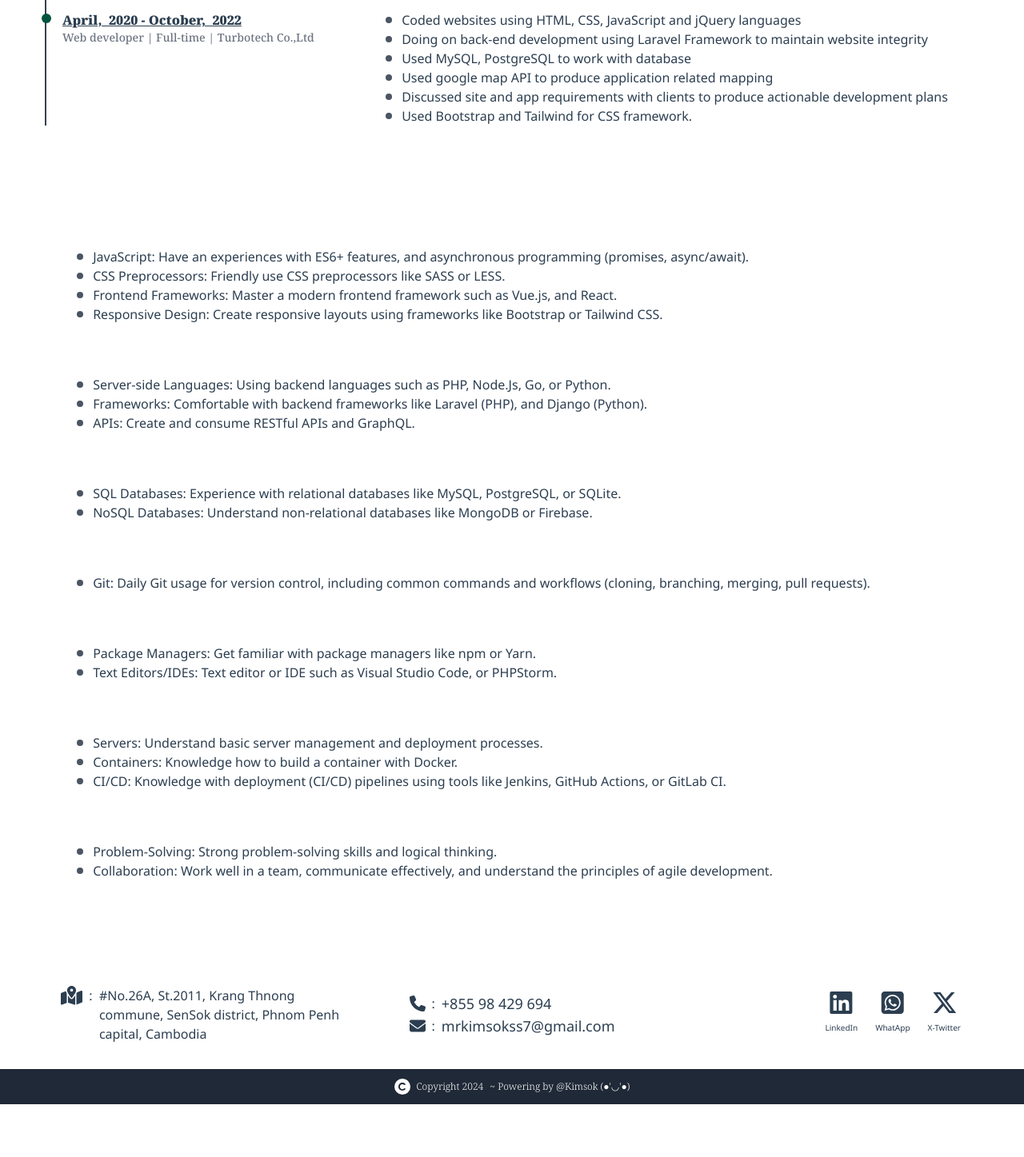
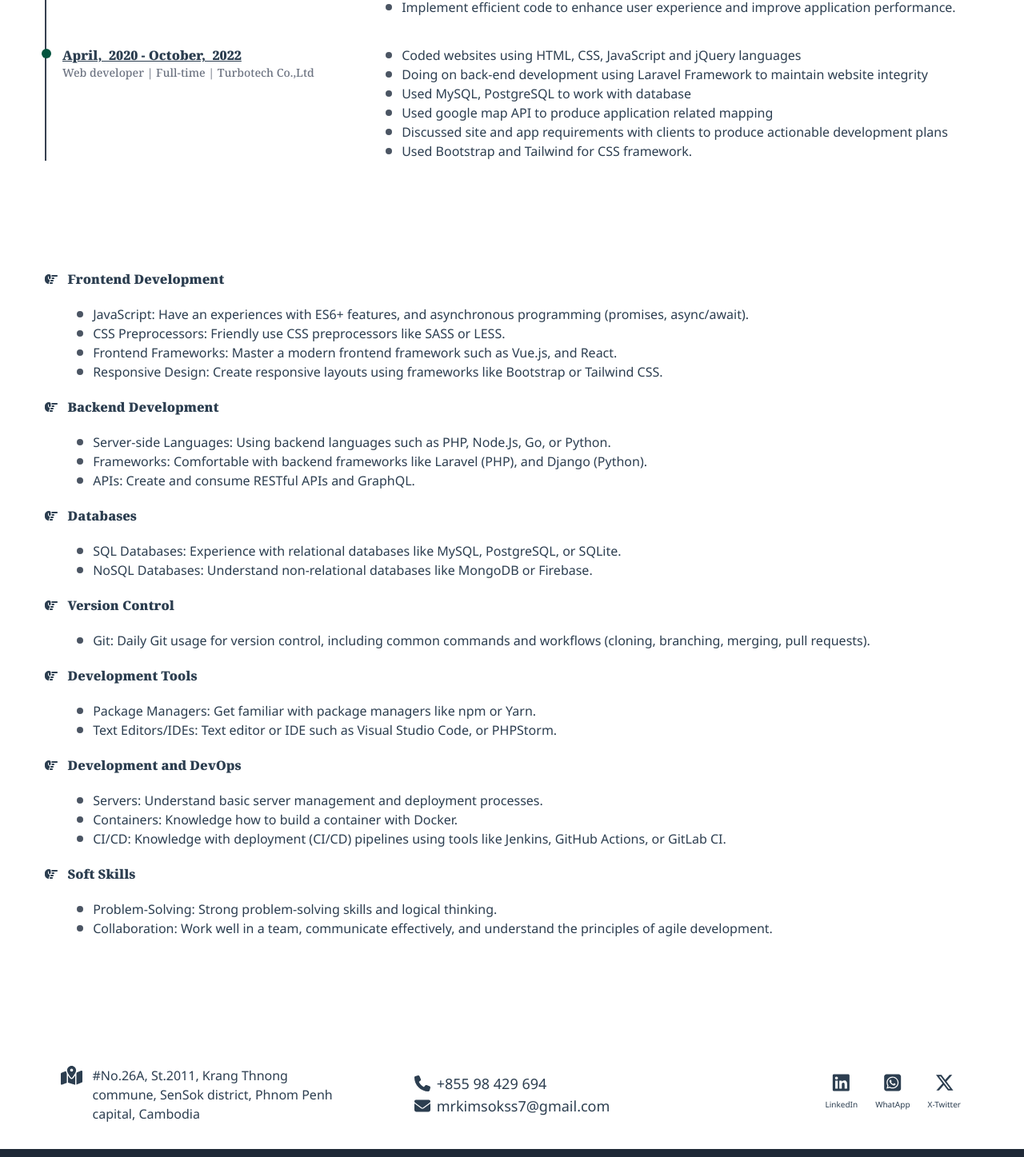
Before and after one commit to sokkim168/My-Portfolio, a Vue app: page / in a window 1280 px wide. Shown: the part 1301-2748 px from the top of the page at 80% size. Before the commit the page ends 2682 px from the top, so only its background shows below. Built offline with nearby package versions, Linux system fonts and the light colour scheme; a web font is replaced by a local one.

Commit message:
update menu

```diff
--- a/src/components/Layouts/Header.vue
+++ b/src/components/Layouts/Header.vue
@@ -16,7 +16,7 @@
       </div>
 
       <div :class="`w-full max-sm:relative`">
-        <div :class="`${viewMenu} sm:block sm:flex max-sm:absolute flex justify-between text-md gap-8 items-center max-sm:gap-0 max-sm:text-sm max-sm:flex-col max-sm:h-52 w-full top-0 left-0 py-2 max-sm:p-2 max-sm:bg-gray-900 max-sm:bg-opacity-85`">
+        <div :class="`${viewMenu} sm:block sm:flex max-sm:absolute text-white flex justify-between text-md gap-8 items-center max-sm:gap-0 max-sm:text-sm max-sm:flex-col max-sm:h-52 w-full top-0 left-0 py-2 max-sm:p-2 max-sm:bg-gray-900 max-sm:bg-opacity-85`">
           <a href="#home" class="hover:text-green-600 max-sm:text-center">Home</a>
           <a href="#about" class="hover:text-green-600 max-sm:text-center">About Me</a>
           <a href="#experience" class="hover:text-green-600 max-sm:text-center">Experiences</a>
--- a/src/components/Portfolio/index.vue
+++ b/src/components/Portfolio/index.vue
@@ -1,7 +1,7 @@
 <template>
       <div class="flex flex-col gap-2 w-full mt-16 max-sm:mt-10">
-        <div class="flex flex-row backgound-cover" id="home">
-          <div class="flex w-full bg-gradient-to-r from-gray-900 to-100%">
+        <div class="flex flex-row backgound-cover "  id="home">
+          <div class="flex w-full bg-gradient-to-r from-gray-900 ">
             <div class="flex w-1/2 rounded-2x px-14 max-sm:px-5 items-center max-sm:justify-center">
               <div class="w-auto max-sm:mt-10 max-sm:pl-10 max-md:mt-12 max-md:mr-12 max-sm:mr-0 max-sm:mt-15 items-end justify-items-end justify-end">
                 <h1 class="flex text-7xl text-white max-sm:text-5xl">HELLO, I AM</h1>
@@ -17,7 +17,7 @@
           </div>
         </div>
 
-        <div class="flex flex-row py-3 px-14 max-sm:px-5" id="about">
+        <div class="flex flex-row pt-10 px-14 max-sm:px-5" id="about">
           <div class="flex flex-col w-full">
             <h1 class="flex flex-row w-full justify-center text-white text-xl text-bold py-2 my-3">About Me</h1>
             <div class="flex flex-row max-sm:flex-col w-full">
@@ -79,7 +79,7 @@
           </div>
         </div>
 
-        <div class="flex flex-row py-3 px-14 max-sm:px-5" id="experience">
+        <div class="flex flex-row py-3 pt-10 px-14 max-sm:px-5" id="experience">
           <div class="flex flex-col w-full ">
             <h1 class="flex flex-row w-full justify-center text-white text-xl text-bold py-2 my-3">Works Experiences</h1>
             <div class="flex flex-row w-full">
@@ -193,14 +193,14 @@
           </div>
         </div>
 
-        <div class="flex flex-row py-3 px-14 max-sm:px-5" id="skill">
+        <div class="flex flex-row py-3 pt-10 px-14 max-sm:px-5" id="skill">
           <div class="flex flex-col w-full ">
-            <h1 class="flex flex-row w-full justify-center text-white text-xl text-bold  py-2 my-3">Skills</h1>
+            <h1 class="flex flex-row w-full justify-center text-white text-xl text-bold  py-2 my-3" >Skills</h1>
             <div class="flex flex-col w-full ">
 
               <div class="flex flex-col">
                 <div class="flex flex-col w-full">
-                  <h1 class="flex flex-row w-full items-center text-white text-md text-bold py-2"><font-awesome-icon :icon="['fas', 'hand-point-right']" /> &nbsp;&nbsp; Frontend Development</h1>
+                  <h1 class="flex flex-row w-full items-center text-md noto-serif-900 py-2"><font-awesome-icon :icon="['fas', 'hand-point-right']" /> &nbsp;&nbsp; Frontend Development</h1>
                   <div class="flex flex-row w-full pl-10 py-3">
                     <article class="text-wrap">
                       <div class="noto-sans-300">
@@ -229,7 +229,7 @@
 
               <div class="flex flex-col">
                 <div class="flex flex-col w-full">
-                  <h1 class="flex flex-row w-full items-center text-white text-md text-bold py-2"><font-awesome-icon :icon="['fas', 'hand-point-right']" /> &nbsp;&nbsp; Backend Development</h1>
+                  <h1 class="flex flex-row w-full items-center noto-serif-900 text-md text-bold py-2"><font-awesome-icon :icon="['fas', 'hand-point-right']" /> &nbsp;&nbsp; Backend Development</h1>
                   <div class="flex flex-row w-full pl-10 py-3">
                     <article class="text-wrap">
                       <div class="noto-sans-300">
@@ -256,7 +256,7 @@
 
               <div class="flex flex-col">
                 <div class="flex flex-col w-full">
-                  <h1 class="flex flex-row w-full items-center text-white text-md text-bold py-2"><font-awesome-icon :icon="['fas', 'hand-point-right']" /> &nbsp;&nbsp; Databases</h1>
+                  <h1 class="flex flex-row w-full items-center noto-serif-900 text-md text-bold py-2"><font-awesome-icon :icon="['fas', 'hand-point-right']" /> &nbsp;&nbsp; Databases</h1>
                   <div class="flex flex-row w-full pl-10 py-3">
                     <article class="text-wrap">
                       <div class="noto-sans-300">
@@ -277,7 +277,7 @@
 
               <div class="flex flex-col">
                 <div class="flex flex-col w-full">
-                  <h1 class="flex flex-row w-full items-center text-white text-md text-bold py-2"><font-awesome-icon :icon="['fas', 'hand-point-right']" /> &nbsp;&nbsp; Version Control</h1>
+                  <h1 class="flex flex-row w-full items-center noto-serif-900 text-md text-bold py-2"><font-awesome-icon :icon="['fas', 'hand-point-right']" /> &nbsp;&nbsp; Version Control</h1>
                   <div class="flex flex-row w-full pl-10 py-3">
                     <article class="text-wrap">
                       <div class="noto-sans-300">
@@ -294,7 +294,7 @@
 
               <div class="flex flex-col">
                 <div class="flex flex-col w-full">
-                  <h1 class="flex flex-row w-full items-center text-white text-md text-bold py-2"><font-awesome-icon :icon="['fas', 'hand-point-right']" /> &nbsp;&nbsp; Development Tools</h1>
+                  <h1 class="flex flex-row w-full items-center noto-serif-900 text-md text-bold py-2"><font-awesome-icon :icon="['fas', 'hand-point-right']" /> &nbsp;&nbsp; Development Tools</h1>
                   <div class="flex flex-row w-full pl-10 py-3">
                     <article class="text-wrap">
                       <div class="noto-sans-300">
@@ -314,7 +314,7 @@
 
               <div class="flex flex-col">
                 <div class="flex flex-col w-full">
-                  <h1 class="flex flex-row w-full items-center text-white text-md text-bold py-2"><font-awesome-icon :icon="['fas', 'hand-point-right']" /> &nbsp;&nbsp; Development and DevOps</h1>
+                  <h1 class="flex flex-row w-full items-center noto-serif-900 text-md text-bold py-2"><font-awesome-icon :icon="['fas', 'hand-point-right']" /> &nbsp;&nbsp; Development and DevOps</h1>
                   <div class="flex flex-row w-full pl-10 py-3">
                     <article class="text-wrap">
                       <div class="noto-sans-300">
@@ -338,7 +338,7 @@
 
               <div class="flex flex-col">
                 <div class="flex flex-col w-full">
-                  <h1 class="flex flex-row w-full items-center text-white text-md text-bold py-2"><font-awesome-icon :icon="['fas', 'hand-point-right']" /> &nbsp;&nbsp; Soft Skills</h1>
+                  <h1 class="flex flex-row w-full items-center noto-serif-900 text-md text-bold py-2"><font-awesome-icon :icon="['fas', 'hand-point-right']" /> &nbsp;&nbsp; Soft Skills</h1>
                   <div class="flex flex-row w-full pl-10 py-3">
                     <article class="text-wrap">
                       <div class="noto-sans-300">
@@ -380,26 +380,24 @@
           </div>
         </div>
 
-        <div class="flex flex-row py-3 px-14 max-sm:px-5" id="contact">
+        <div class="flex flex-row py-3 pt-10 px-14 max-sm:px-5" id="contact">
           <div class="flex flex-col w-full ">
             <h1 class="flex flex-row w-full justify-center text-white text-xl text-bold py-2 my-3">Contact Me</h1>
             <div class="flex flex-nowrap py-5">
               <div class="flex px-5 gap-5 w-full max-sm:flex-col">
 
                 <div class="flex w-full justify-start items-center   noto-sans-300">
-                  <div class="flex"><font-awesome-icon class="fa-xl" :icon="['fas', 'map-location-dot']" />&nbsp;&nbsp;:&nbsp;&nbsp;<p>#No.26A, St.2011, Krang Thnong commune, SenSok district, Phnom Penh capital, Cambodia</p></div>
+                  <div class="flex"><font-awesome-icon class="fa-xl" :icon="['fas', 'map-location-dot']" />&nbsp;&nbsp;&nbsp;<p>#No.26A, St.2011, Krang Thnong commune, SenSok district, Phnom Penh capital, Cambodia</p></div>
                 </div>
 
                 <div class="flex w-full items-center justify-center max-sm:justify-start noto-sans-300">
                   <div class="flex-col">
                     <div class="flex flex-row items-center gap-2">
                       <font-awesome-icon class="fa-lg" :icon="['fas', 'phone']" />
-                      <p>:</p>
                       <p class="text-lg">+855 98 429 694</p>
                     </div>
                     <div class="flex flex-row items-center gap-2">
                       <font-awesome-icon class="fa-lg" :icon="['fas', 'envelope']" />
-                      <p>:</p>
                       <p class="text-lg">mrkimsokss7@gmail.com</p>
                     </div>
                     </div>
@@ -407,15 +405,15 @@
 
                 <div class="flex w-full justify-end items-center max-sm:justify-start gap-4 noto-sans-300">
                   <a class="flex flex-col" target="_blank" href="//www.linkedin.com/in/sokkim-roth-466795218">
-                    <font-awesome-icon class="fa-2xl" title="LinkedIn" :icon="['fab', 'linkedin']" />
+                    <font-awesome-icon class="fa-xl" title="LinkedIn" :icon="['fab', 'linkedin']" />
                     <p class="text-2xs py-2">LinkedIn</p>
                   </a>
                   <a class="flex flex-col" target="_blank" href="//www.linkedin.com/in/sokkim-roth-466795218">
-                    <font-awesome-icon class="fa-2xl" title="WhatApp" :icon="['fab', 'square-whatsapp']" />
+                    <font-awesome-icon class="fa-xl" title="WhatApp" :icon="['fab', 'square-whatsapp']" />
                     <p class="text-2xs py-2">WhatApp</p>
                   </a>
                   <a class="flex flex-col" target="_blank" href="//https://x.com/SokkimRoth">
-                    <font-awesome-icon class="fa-2xl" title="X" :icon="['fab', 'x-twitter']" />
+                    <font-awesome-icon class="fa-xl" title="X" :icon="['fab', 'x-twitter']" />
                     <p class="text-2xs py-2">X-Twitter</p>
                   </a>
                 </div>
```
